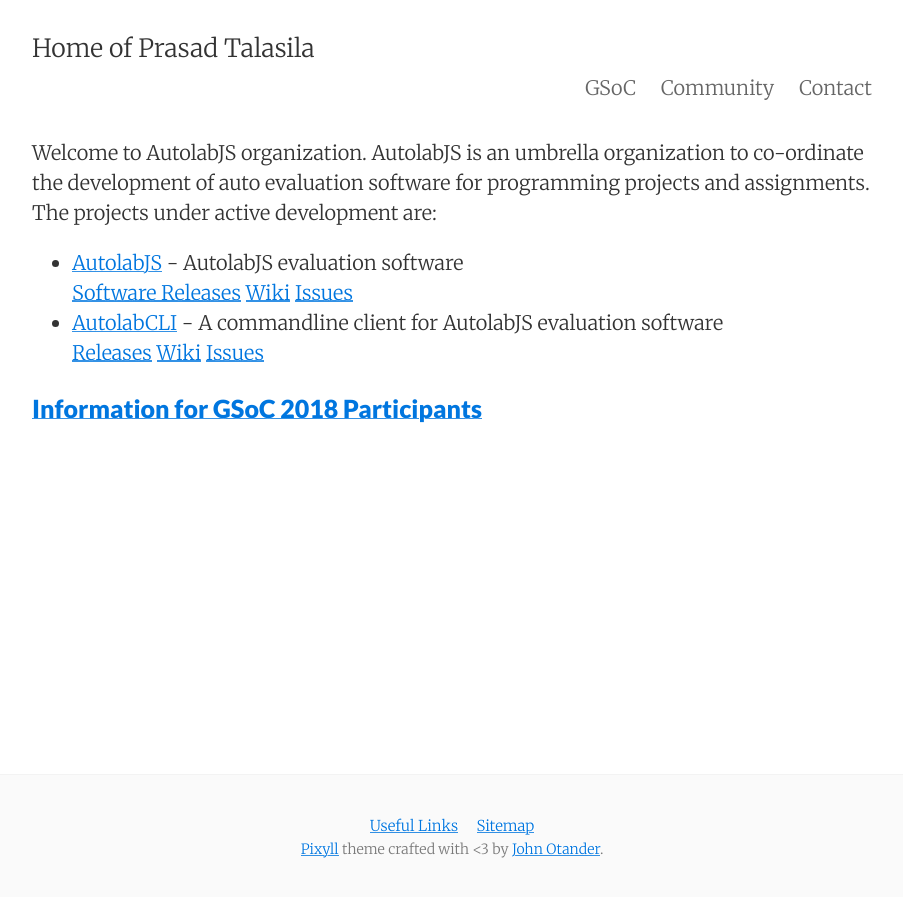
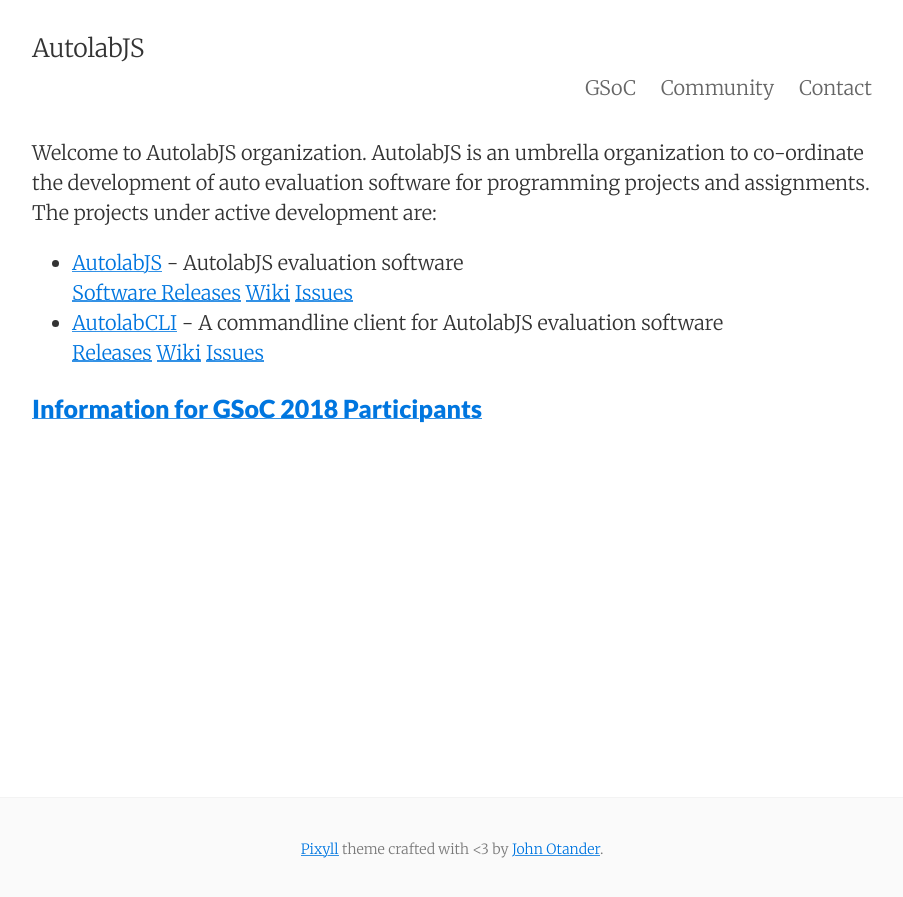
Before and after one commit to AutolabJS/autolabjs.github.io, a Jekyll site: the page built from pages/index.md, in a window 1280 px wide. Shown: the top 897 px of the page, without its empty margins (188-1091 px from the left). Built offline with Jekyll 4.4.1, drawn with Linux system fonts in a browser that asks for light colours.

Commit message:
updates header and footer

```diff
--- a/_config.yml
+++ b/_config.yml
@@ -1,5 +1,5 @@
 # Site settings
-title:       Home of Prasad Talasila
+title:       AutolabJS
 email:       tsrkp@goa.bits-pilani.ac.in
 author:      Prasad Talasila
 description: "AutolabJS"
--- a/_includes/footer.html
+++ b/_includes/footer.html
@@ -1,9 +1,5 @@
 <footer class="center">
     <div class="measure">
-      <nav class="site-nav">
-        <a href="{{ site.baseurl }}/links">Useful Links</a>
-        <a href="{{ site.baseurl }}/sitemap">Sitemap</a>
-      </nav>
       <small>
         <a href="https://github.com/johnotander/pixyll">Pixyll</a> theme crafted with &lt;3 by <a href="http://johnotander.com">John Otander</a>.
       </small>
```
